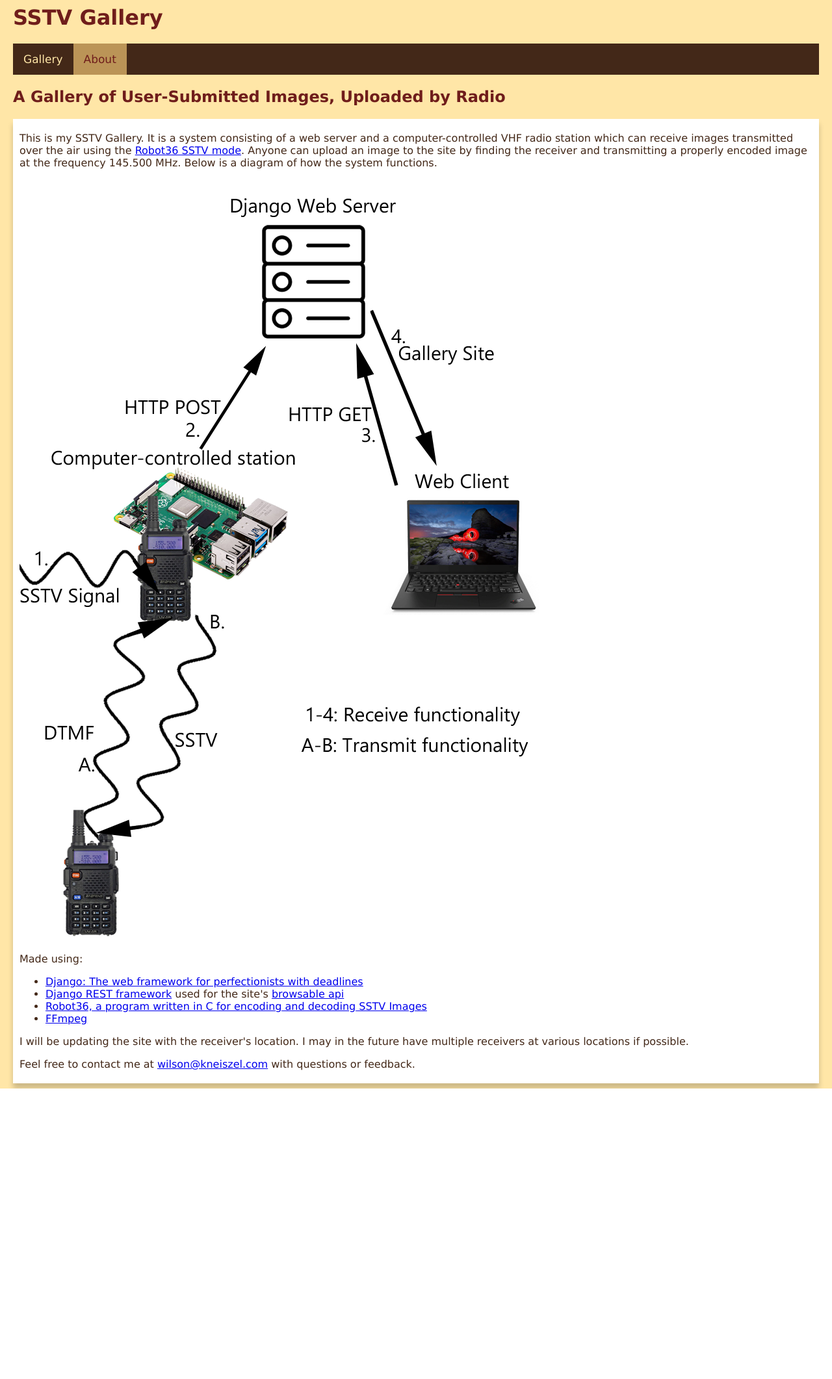
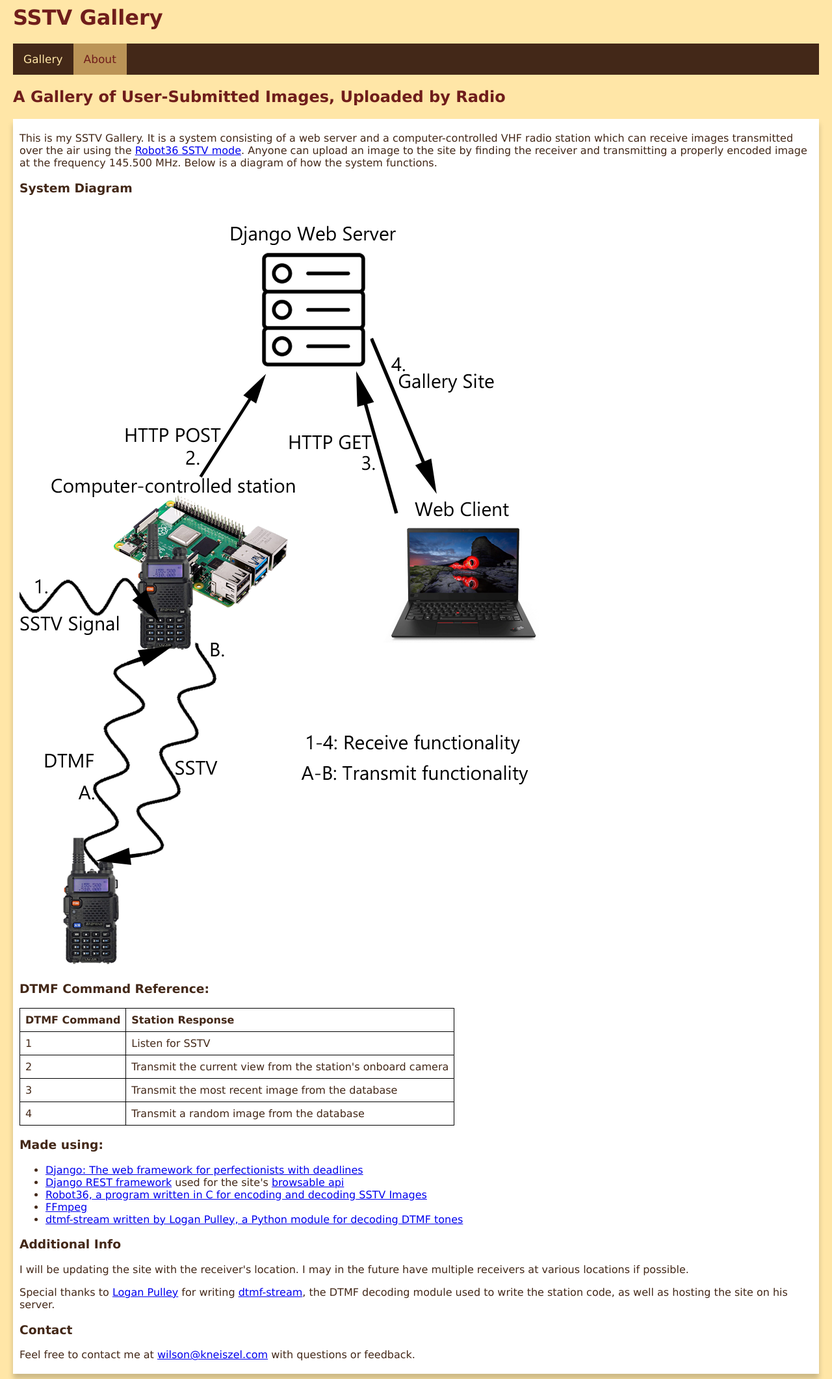
Before and after one commit to wkneiszel/sstvgallery, a Django app: page /about/ in a window 1280 px wide. Shown: the whole page at 65% size. Before the commit the page ends 1675 px from the top, so only its background shows below. Run offline with Django 3.2, Linux system fonts and the light colour scheme.

Commit message:
Added additional info to the about page

```diff
--- a/gallery/sstvgallery/static/sstvgallery/style.css
+++ b/gallery/sstvgallery/static/sstvgallery/style.css
@@ -8,6 +8,20 @@ body{
     max-width: 1298px;
     margin: 0 auto;
     padding: .5em 20px;
+}
+
+table, th, td {
+    border: 1px solid black;
+}
+
+table {
+    border-collapse: collapse;
+    border: 1px solid black;
+}
+
+th, td{
+    padding: .5em;
+    text-align: left;
 }
 
 .gallery_img {
--- a/gallery/sstvgallery/templates/sstvgallery/about.html
+++ b/gallery/sstvgallery/templates/sstvgallery/about.html
@@ -10,14 +10,41 @@
 <h2>A Gallery of User-Submitted Images, Uploaded by Radio</h2>
 <div class="about">
     <p>This is my SSTV Gallery. It is a system consisting of a web server and a computer-controlled VHF radio station which can receive images transmitted over the air using the <a href="https://en.wikipedia.org/wiki/Slow-scan_television">Robot36 SSTV mode</a>. Anyone can upload an image to the site by finding the receiver and transmitting a properly encoded image at the frequency 145.500 MHz. Below is a diagram of how the system functions.</p>
-    <img src="{% static 'sstvgallery/diagram.png' %}">
-    <p>Made using:</p>
+    <h3>System Diagram</h3>
+    <img src="{% static 'sstvgallery/diagram.png' %}" alt="system diagram">
+
+    <h3>DTMF Command Reference:</h3>
+    <table id="dtmfreference" sumamry="A reference of the different DTMF commands for the station and the station's responses">
+        <tr>
+            <th>DTMF Command</th> <th>Station Response</th>
+        </tr>
+        <tr>
+            <td>1</td><td>Listen for SSTV</td>
+        </tr>
+        <tr>
+            <td>2</td><td>Transmit the current view from the station's onboard camera</td>
+        </tr>
+        <tr>
+            <td>3</td><td>Transmit the most recent image from the database</td>
+        </tr>
+        <tr>
+            <td>4</td><td>Transmit a random image from the database</td>
+        </tr>
+    </table>
+
+    <h3>Made using:</h3>
     <ul>
         <li><a href="https://www.djangoproject.com/">Django: The web framework for perfectionists with deadlines</a></li>
         <li><a href="https://www.django-rest-framework.org/">Django REST framework</a> used for the site's <a href="/api/">browsable api</a></li>
         <li><a href="https://github.com/xdsopl/robot36">Robot36, a program written in C for encoding and decoding SSTV Images</a></li>
         <li><a href="https://ffmpeg.org/">FFmpeg</a></li>
+        <li><a href="https://github.com/lpulley/dtmf-stream">dtmf-stream written by Logan Pulley, a Python module for decoding DTMF tones</a></li>
     </ul>
+
+    <h3>Additional Info</h3>
     <p>I will be updating the site with the receiver's location. I may in the future have multiple receivers at various locations if possible.</p>
+    <p>Special thanks to <a href="https://pulley.host">Logan Pulley</a> for writing <a href="https://github.com/lpulley/dtmf-stream">dtmf-stream</a>, the DTMF decoding module used to write the station code, as well as hosting the site on his server.</p>
+
+    <h3>Contact</h3>
     <p>Feel free to contact me at <a href="mailto:wilson@kneiszel.com">wilson@kneiszel.com</a> with questions or feedback.</p>
 </div>
```
Also changed, not shown: gallery/db.sqlite3.
